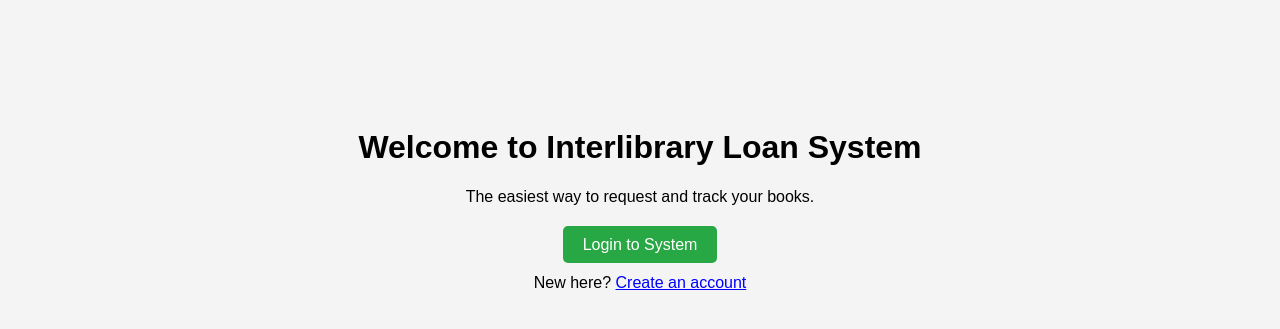
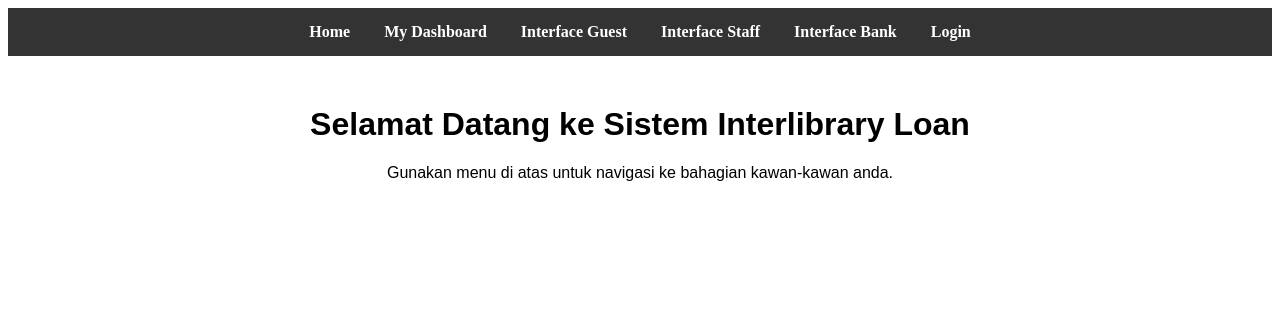
Before and after one commit to nuhashi/User-Interlibrary-Loan, a Django app: page / in a window 1280 px wide. Shown: the top 329 px of the page. Run offline with Django 5.2, Linux system fonts and the light colour scheme.

Commit message:
Tambah menu navigasi di Home

```diff
--- a/user_app/templates/home.html
+++ b/user_app/templates/home.html
@@ -1,26 +1,29 @@
 <!DOCTYPE html>
 <html>
 <head>
-    <title>Home - ILL System</title>
+    <title>Sistem Interlibrary Loan</title>
+    <style>
+        nav { background-color: #333; padding: 15px; text-align: center; }
+        nav a { color: white; margin: 0 15px; text-decoration: none; font-weight: bold; }
+        nav a:hover { color: #ff9900; }
+        .container { text-align: center; margin-top: 50px; font-family: Arial, sans-serif; }
+    </style>
 </head>
-<body style="text-align: center; font-family: sans-serif; padding-top: 100px; background-color: #f4f4f4;">
-    <h1>Welcome to Interlibrary Loan System</h1>
-    <p>The easiest way to request and track your books.</p>
+<body>
 
-    <div style="margin-top: 30px;">
-        {% if user.is_authenticated %}
-            <p>Hello, <strong>{{ user.username }}</strong>!</p>
-            <a href="{% url 'dashboard' %}" style="padding: 10px 20px; background: #007bff; color: white; text-decoration: none; border-radius: 5px;">Go to Dashboard</a>
-            <br><br>
-            <form action="{% url 'logout' %}" method="post">
-                {% csrf_token %}
-                <button type="submit" style="background:none; border:none; color:blue; cursor:pointer; text-decoration:underline;">Logout</button>
-            </form>
-{% else %}
-    <a href="{% url 'login' %}" style="padding: 10px 20px; background: #28a745; color: white; text-decoration: none; border-radius: 5px;">Login to System</a>
+<nav>
+    <a href="{% url 'home' %}">Home</a>
+    <a href="{% url 'dashboard' %}">My Dashboard</a>
+    <a href="{% url 'guest' %}">Interface Guest</a>
+    <a href="{% url 'staff' %}">Interface Staff</a>
+    <a href="{% url 'bank' %}">Interface Bank</a>
+    <a href="{% url 'login' %}">Login</a>
+</nav>
 
-    <p style="margin-top: 20px;">New here? <a href="{% url 'register' %}" style="color: blue;">Create an account</a></p>
-{% endif %}
-    </div>
+<div class="container">
+    <h1>Selamat Datang ke Sistem Interlibrary Loan</h1>
+    <p>Gunakan menu di atas untuk navigasi ke bahagian kawan-kawan anda.</p>
+</div>
+
 </body>
 </html>
```
